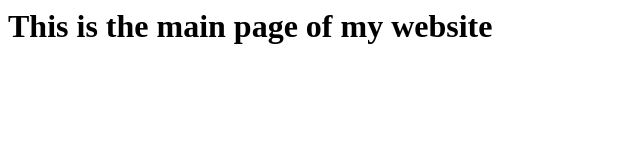
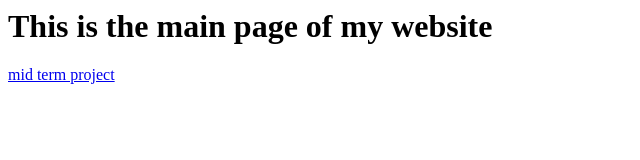
Before and after one commit to jkghjkhjk/jkghjkhjk.github.io, a plain HTML site: page docs/index.html in a window 1280 px wide. Shown: the whole page, without its empty margins (0-640 px from the left). Drawn offline with Linux system fonts and the light colour scheme.

Commit message:
Update index.html

```diff
--- a/docs/index.html
+++ b/docs/index.html
@@ -4,5 +4,6 @@
 </head>
 <body>
 <h1>This is the main page of my website</h1>
+  <p><a href="./1.html">mid term project</a>
 </body>
 </html>
```
